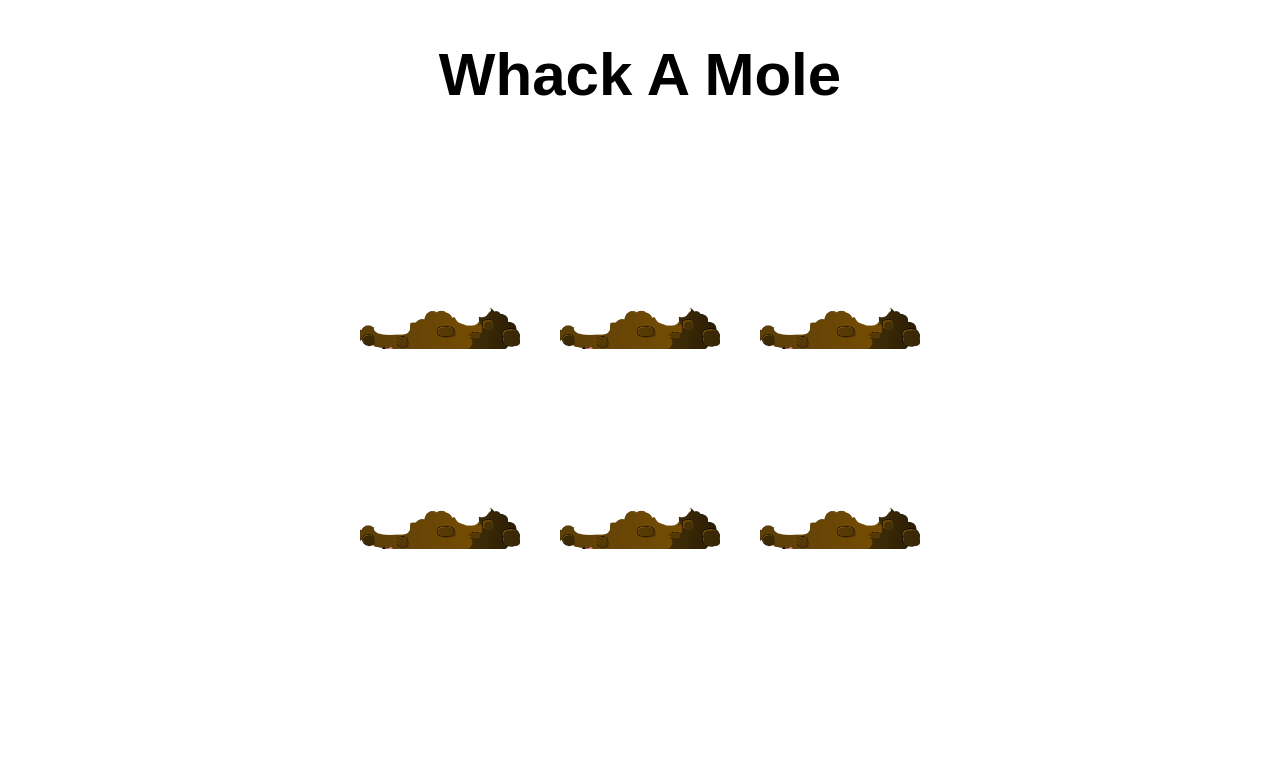
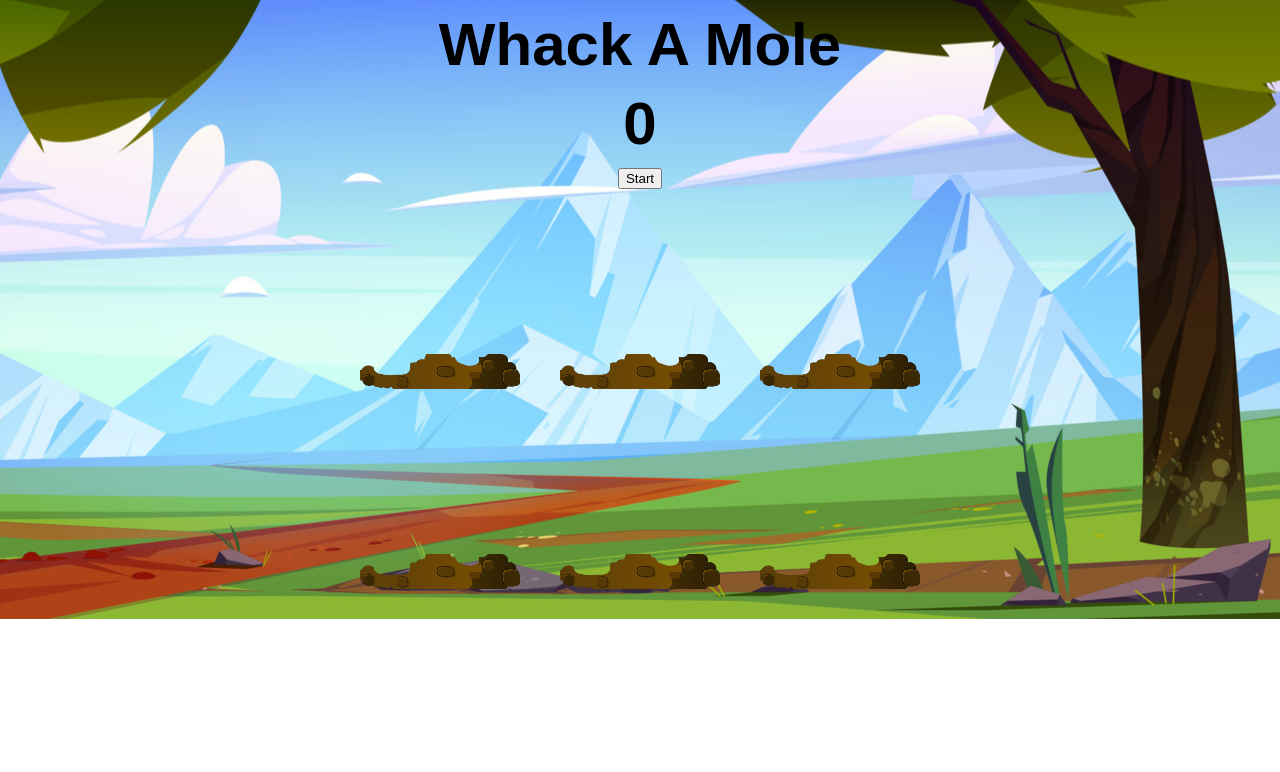
Before and after one commit to day070/Wack_A_Mole, a plain HTML site: page index.html in a window 1280 px wide. Drawn offline with Linux system fonts and the light colour scheme.

Commit message:
initial commit

```diff
--- a/css/style.css
+++ b/css/style.css
@@ -1,15 +1,28 @@
-h1 {
+body{
+  background: url(../image/bg.jpg) center no-repeat;
+}
+h1,
+h2 {
   font-size: 60px;
   text-align: center;
   font-family: Arial, Helvetica, sans-serif;
+  margin: 10px;
+}
+button {
+  display: block;
+  margin: auto;
+}
+.container {
+  width: 600px;
+  height: 400px;
+  margin: auto;
+  cursor:url(../image/palu1.png), auto;
+}
+.container:active {
+  cursor:url(../image/palu2.png), auto;
 }
 
-.container {
-  width: 600px;
-  margin: auto;
-}
-
-.land {
+.tanah {
   width: 200px;
   height: 200px;
   position: relative;
@@ -17,27 +30,33 @@ h1 {
   float: left;
 }
 
-.land::after {
+.tanah::after {
   content: "";
   display: block;
   width: 200px;
-  height: 100px;
+  height: 50px;
   background: url(../image/tanah.png) bottom no-repeat;
   background-size: 80%;
   position: absolute;
   bottom: -15px;
 }
 
-.mole {
+.tikus {
   width: 100%;
   height: 100%;
   background: url(../image/tikus.png) bottom no-repeat;
   background-size: 90%;
   position: absolute;
   bottom: -17px;
-  top: 120px;
-  transition: top 0.3s ease-in-out;
+  top: 180px;
+  transition: top 0.5s ;
 }
-.land.show .mole {
+.tanah.show .tikus {
   top: 30px;
 }
+.hilang{
+  display: none;
+}
+.muncul{
+  display: block;
+}
--- a/index.html
+++ b/index.html
@@ -8,26 +8,29 @@
   </head>
   <body>
     <h1>Whack A Mole</h1>
+    <h2 class="papanSkor">0</h2>
+    <button type="button" class="mulai" onclick="mulai()">Start</button>
     <div class="container">
-      <div class="land">
-        <div class="mole"></div>
+      <div class="tanah">
+        <div class="tikus"></div>
       </div>
-      <div class="land">
-        <div class="mole"></div>
+      <div class="tanah">
+        <div class="tikus"></div>
       </div>
-      <div class="land">
-        <div class="mole"></div>
+      <div class="tanah">
+        <div class="tikus"></div>
       </div>
-      <div class="land">
-        <div class="mole"></div>
+      <div class="tanah">
+        <div class="tikus"></div>
       </div>
-      <div class="land">
-        <div class="mole"></div>
+      <div class="tanah">
+        <div class="tikus"></div>
       </div>
-      <div class="land">
-        <div class="mole"></div>
+      <div class="tanah">
+        <div class="tikus"></div>
       </div>
     </div>
+    <audio src="/audio/audio_Pop.mp3" id="pop"></audio>
     <script src="js/script.js"></script>
   </body>
 </html>
--- a/js/script.js
+++ b/js/script.js
@@ -1,7 +1,11 @@
-const tanah = document.querySelectorAll(".land");
-const tikus = document.querySelectorAll(".mole");
+const tanah = document.querySelectorAll(".tanah");
+const tikus = document.querySelectorAll(".tikus");
+const papanSkor = document.querySelector(".papanSkor");
+const pop = document.getElementById("pop");
 
 let tanahSebelumnya;
+let selesai;
+let skor;
 
 function randomTanah(tanah) {
   const t = Math.floor(Math.random() * tanah.length);
@@ -14,11 +18,40 @@ function randomTanah(tanah) {
   return tRandom;
 }
 
+function randomWaktu(min, max) {
+  return Math.round(Math.random() * (max - min) + min);
+}
+
 function munculkanTikus() {
   const tRandom = randomTanah(tanah);
+  const wRandom = randomWaktu(300, 1000);
   tRandom.classList.add("show");
 
   setTimeout(() => {
     tRandom.classList.remove("show");
-  }, 500);
+    if (!selesai) {
+      munculkanTikus();
+    }
+  }, wRandom);
 }
+
+function mulai() {
+  selesai = false
+  skor = 0;
+  papanSkor.innerHTML=0;
+  munculkanTikus();
+  setTimeout(() => {
+    selesai = true;
+  }, 15000);
+}
+
+function pukul() {
+  skor++;
+  papanSkor.innerHTML = skor;
+  pop.play();
+}
+
+tikus.forEach(t => {
+  t.addEventListener('click', pukul )
+    console.log(this);
+});
```
Also changed, not shown: image/bg.jpg (added), image/palu1.png (added), image/palu2.png (added), 1 other file.
